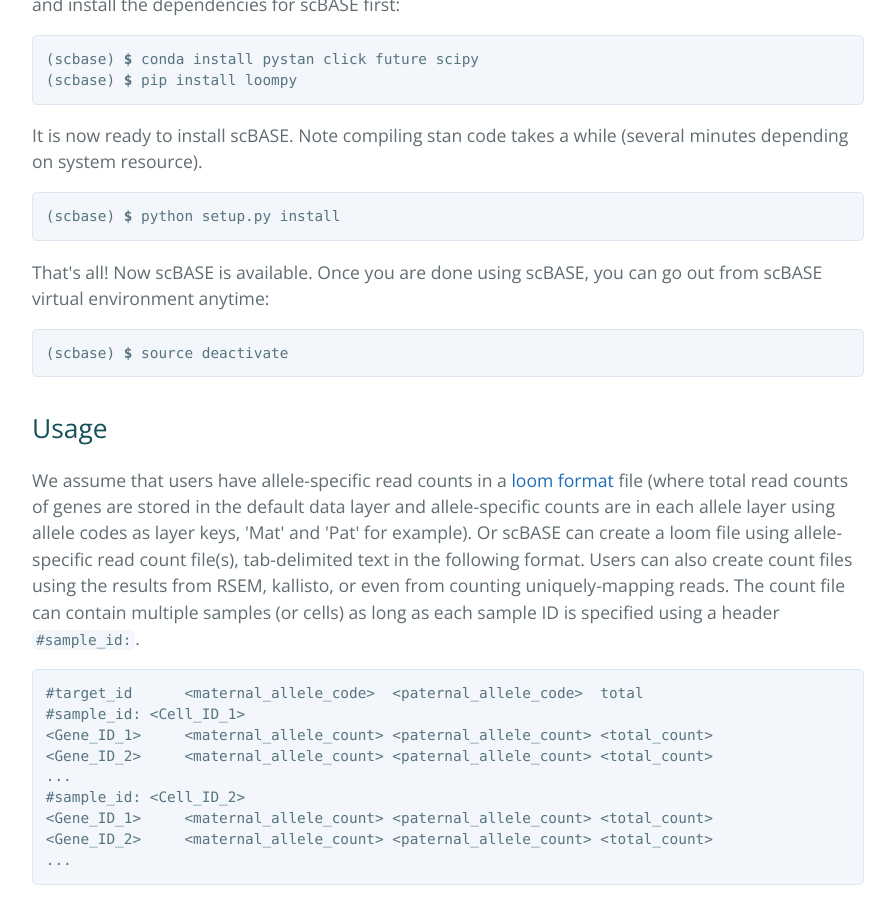
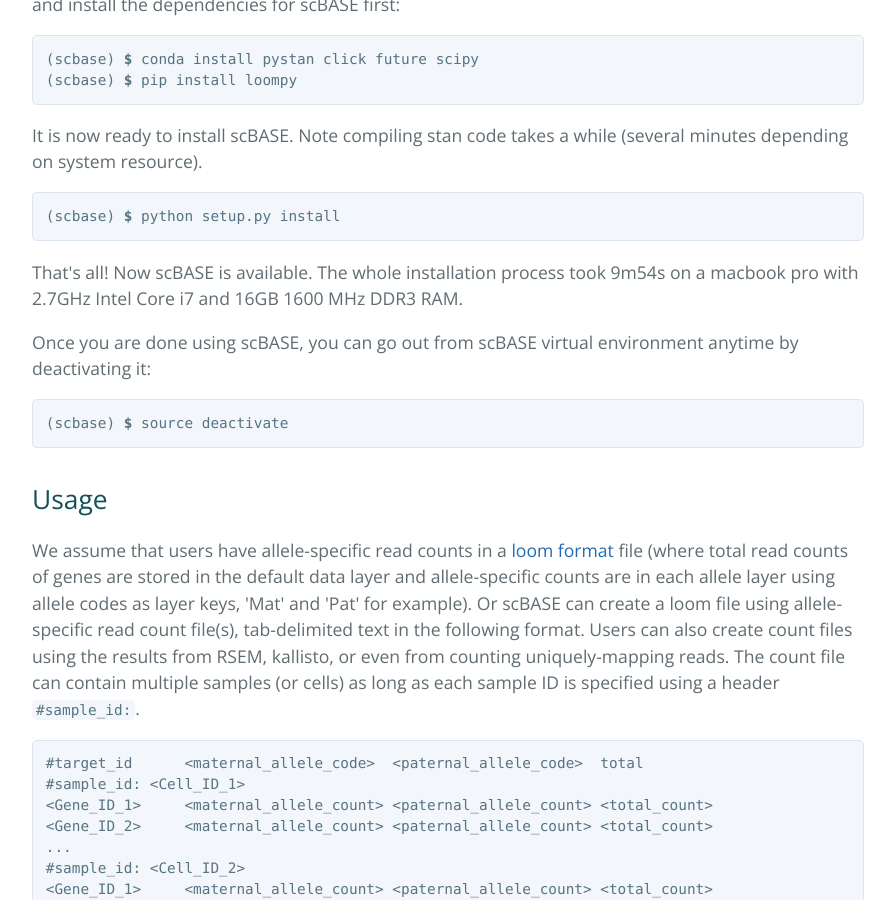
Before and after one commit to churchill-lab/scBASE, a Jekyll site: the page built from index.html, in a window 1280 px wide and 900 px high, scrolled down 1307 px. Shown: the whole window, without its empty margins (192-1087 px from the left). Built offline with Jekyll 4.4.1, drawn with Linux system fonts in a browser that asks for light colours; the list of posts is cut into pages by our own code.

Commit message:
[kbchoi] Minor mod in github pages

```diff
--- a/index.html
+++ b/index.html
@@ -45,8 +45,9 @@ HISTORY.rst          Makefile             requirements_dev.txt setup.cfg
 <p>It is now ready to install scBASE. Note compiling stan code takes a while (several minutes depending on system resource).</p>
 <pre><code>(scbase) <strong>$</strong> python setup.py install</code></pre>
 
-<p>That's all! Now scBASE is available. Once you are done using scBASE, you can go out from scBASE virtual environment anytime:</p>
+<p>That's all! Now scBASE is available. The whole installation process took 9m54s on a macbook pro with 2.7GHz Intel Core i7 and 16GB 1600 MHz DDR3 RAM.</p>
 
+<p>Once you are done using scBASE, you can go out from scBASE virtual environment anytime by deactivating it:</p>
 <pre><code>(scbase) <strong>$</strong> source deactivate
 </code></pre>
 
```
